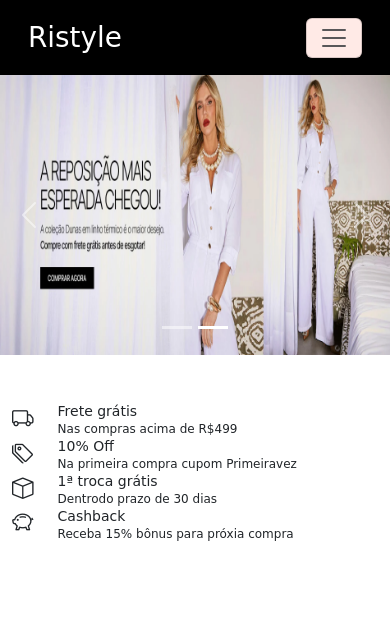
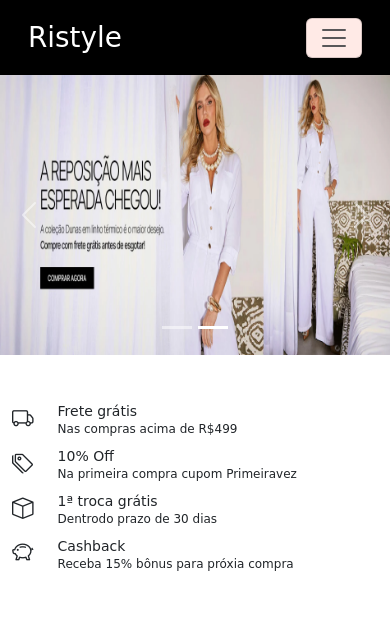
Before and after one commit to elizeu-ricardo/ristyle, a plain HTML site: page index.html in a window 390 px wide. Shown: the top 623 px of the page. Drawn offline with nearby package versions, Linux system fonts and the light colour scheme; a web font is replaced by a local one.

Commit message:
Correção de cards

```diff
--- a/index.html
+++ b/index.html
@@ -72,28 +72,28 @@
             </div>
             <div class="container mt-5 mb-5" id="icones">
                 <div class="row">
-                    <div class="col-md-3 d-flex">
+                    <div class="col-md-3 d-flex cards">
                         <i class="bi bi-truck fs-4 me-4"></i>
                         <div>
                             <h5>Frete grátis</h5>
                             <p>Nas compras acima de R$499</p>
                         </div>
                     </div>
-                    <div class="col-md-3 d-flex">
+                    <div class="col-md-3 d-flex cards">
                         <i class="bi bi-tags fs-4 me-4"></i>
                         <div>
                             <h5>10% Off</h5>
                             <p>Na primeira compra cupom Primeiravez</p>
+                        </div>
                     </div>
-                    </div>
-                    <div class="col-md-3 d-flex">
+                    <div class="col-md-3 d-flex cards">
                         <i class="bi bi-box fs-4 me-4"></i>
                         <div>
                             <h5>1ª troca grátis</h5>
                             <p>Dentrodo prazo de 30 dias</p>
                         </div>
                     </div>
-                    <div class="col-md-3 d-flex">
+                    <div class="col-md-3 d-flex cards">
                         <i class="bi bi-piggy-bank fs-4 me-4"></i>
                         <div>
                             <h5>Cashback</h5>
--- a/main.css
+++ b/main.css
@@ -74,4 +74,8 @@ textarea {
     .carousel-item img {
         height: 280px;
     }
+
+    .cards {
+        margin-bottom: 10px;
+    }
 }
```
